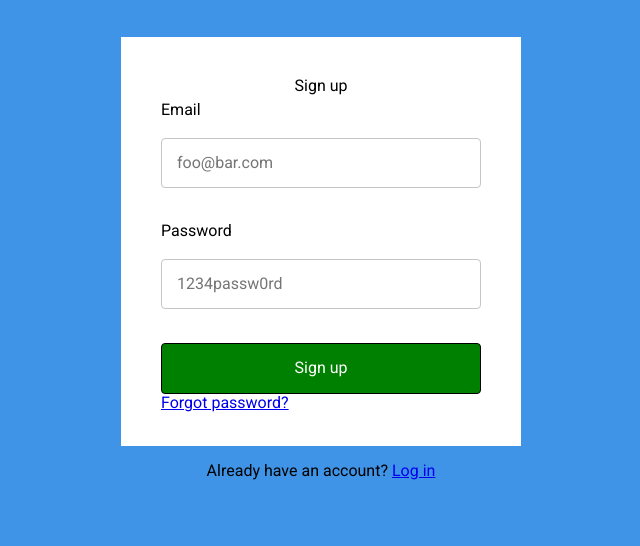
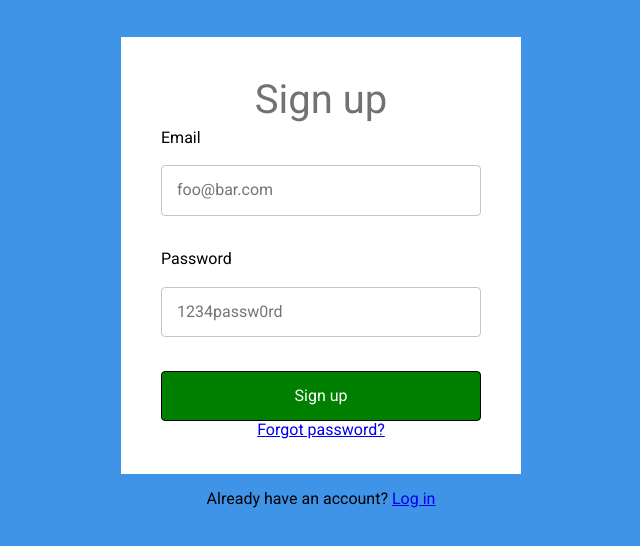
Before and after one commit to mikeyhavoc/analogsea, a plain HTML site: page index.html in a window 1280 px wide. Shown: the part 78-624 px from the top of the page, without its empty margins (319-959 px from the left). Drawn offline with nearby package versions, Linux system fonts and the light colour scheme.

Commit message:
add .small-margin, and add center to anchor forgot-password

```diff
--- a/index.html
+++ b/index.html
@@ -17,7 +17,7 @@
     <main class="center">
       <form action="/signup/" method="post">
 
-          <legend>Sign up</legend>
+          <legend><span class="sign-up">Sign up</span></legend>
           <fieldset>
             <label for="email">Email</label>
              <br>
@@ -33,7 +33,7 @@
        <fieldset class="width">
         <button class="submit-btn border-rad" type="submit">Sign up</button>
           <br>
-        <a href="/forgot-password/new">Forgot password?</a>
+        <a  class="small-margin center" href="/forgot-password/new">Forgot password?</a>
        </fieldset>
       </form>
     </main>
```
